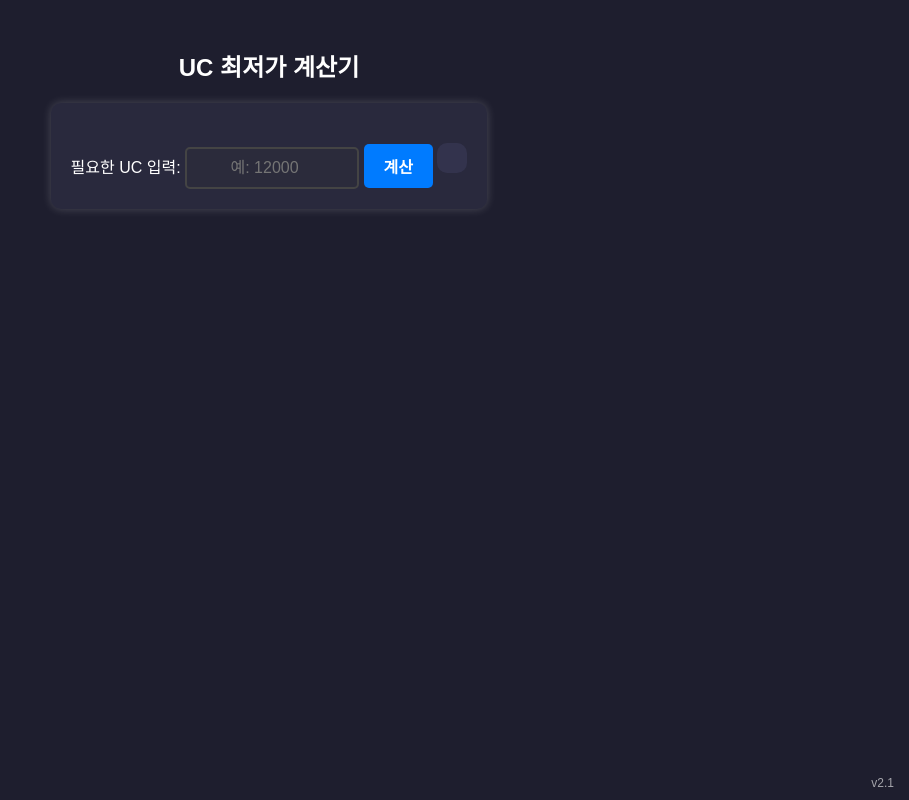
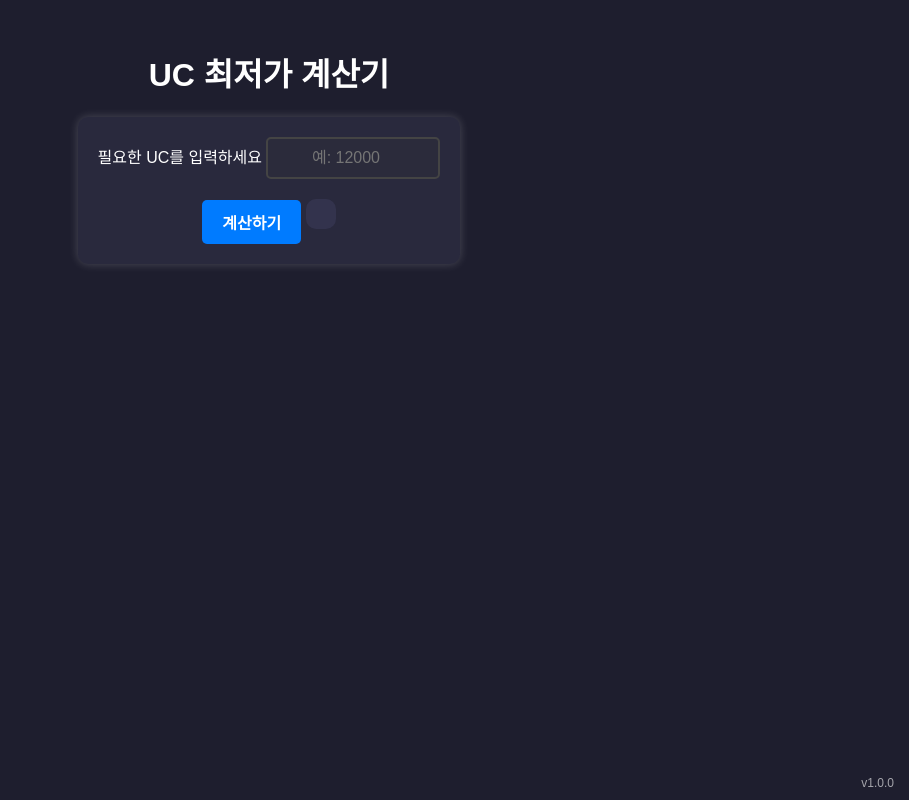
Before and after one commit to PUBGMK14/UC-IOS, a plain HTML site: page index.html in a window 1280 px wide. Shown: the whole page, without its empty margins (371-1280 px from the left). Drawn offline with Linux system fonts and the light colour scheme.

Commit message:
Ver 3.0 Update index.html

```diff
--- a/index.html
+++ b/index.html
@@ -7,15 +7,24 @@
     <link rel="stylesheet" href="style.css">
 </head>
 <body>
-    <h2>UC 최저가 계산기</h2>
-    <div class="calculator">
-        <label>필요한 UC 입력:</label>
-        <input type="number" id="ucInput" min="1" placeholder="예: 12000">
-        <button onclick="findBestUC()">계산</button>
-        <div id="result"></div>
-        <div class="version">v2.1</div>
+    <div class="container">
+        <h1 class="title">UC 최저가 계산기</h1>
+        <div class="calculator">
+            <div class="input-group">
+                <label for="ucInput">필요한 UC를 입력하세요</label>
+                <input
+                    type="number"
+                    id="ucInput"
+                    min="1"
+                    placeholder="예: 12000"
+                    onkeypress="handleEnterKey(event)"
+                >
+            </div>
+            <button onclick="findBestUC()" id="calculateBtn">계산하기</button>
+            <div id="result" class="result"></div>
+        </div>
     </div>
+    <div class="version">v1.0.0</div>
     <script src="script.js"></script>
 </body>
-
 </html>
```
